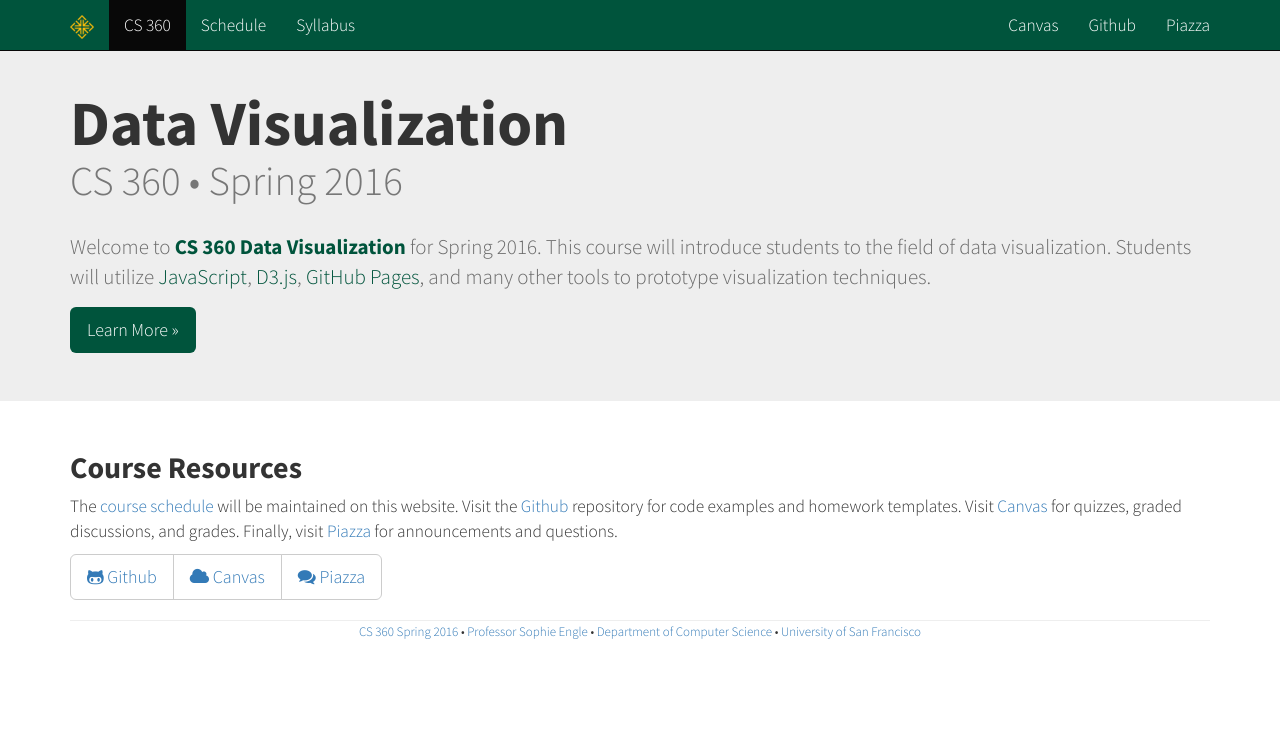
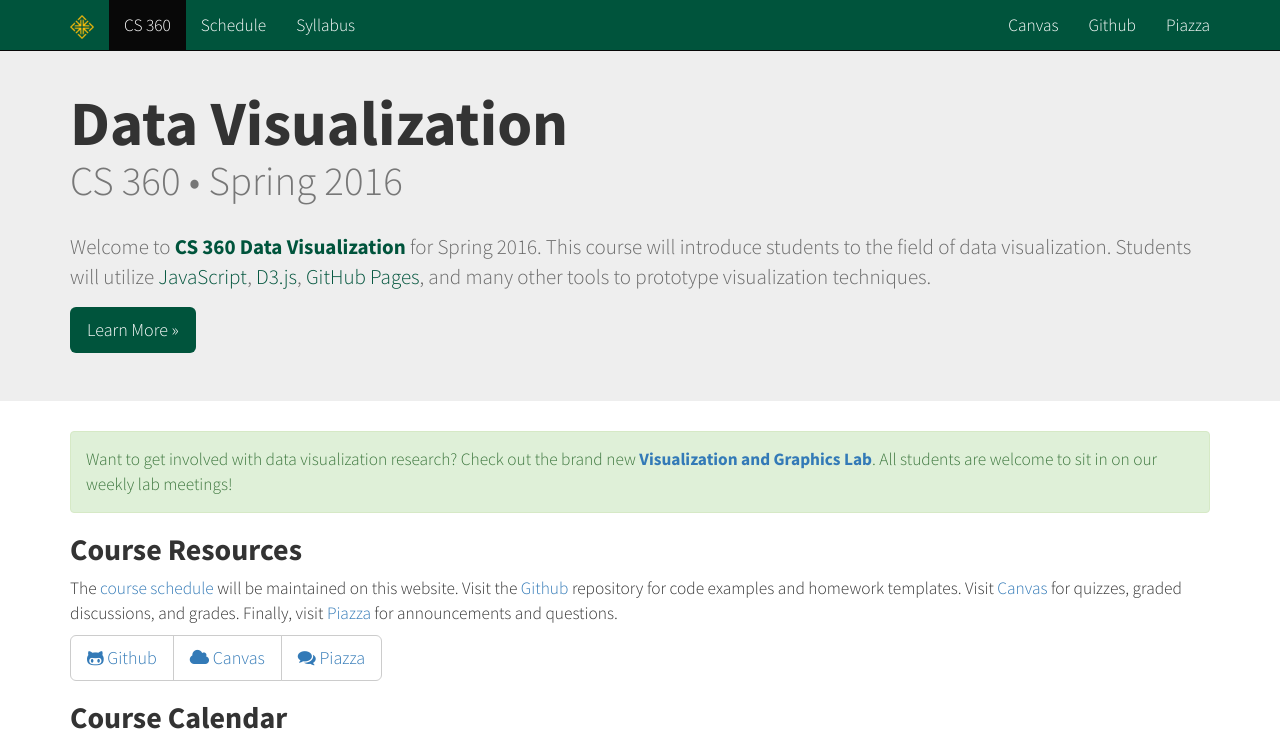
Before and after one commit to usf-cs360-2016/usf-cs360-2016.github.io, a Jekyll site: the page built from index.html, in a window 1280 px wide and 1400 px high. Shown: the top 744 px of the window. Built offline with Jekyll 4.4.1, drawn with Linux system fonts in a browser that asks for light colours; nearby versions of some CDN libraries; some of the changed text lies outside the part shown; grey boxes are pictures that could not be loaded.

Commit message:
Adding course calendar.

```diff
--- a/index.html
+++ b/index.html
@@ -2,6 +2,8 @@
 layout: landing
 title: Home
 ---
+
+<p class="alert alert-success">Want to get involved with data visualization research? Check out the brand new <strong><a href="http://vgl.cs.usfca.edu/">Visualization and Graphics Lab</a></strong>. All students are welcome to sit in on our weekly lab meetings!</p>
 
 <h2>Course Resources</h2>
 
@@ -30,3 +32,9 @@
     <a href="{{ site.piazza }}">Piazza</a>
   </button>
 </div>
+
+<h2>Course Calendar</h2>
+
+<iframe src="https://calendar.google.com/calendar/embed?showTitle=0&amp;showNav=0&amp;showDate=0&amp;showPrint=0&amp;showTabs=0&amp;showCalendars=0&amp;height=600&amp;wkst=1&amp;bgcolor=%23FFFFFF&amp;src=cs.usfca.edu_3gh6b2i2l34rsh6mbcos8qrapg%40group.calendar.google.com&amp;color=%23333333&amp;src=874ippq2cu1tdicv5ue5o1eu4444cnli%40import.calendar.google.com&amp;color=%23125A12&amp;src=en.usa%23holiday%40group.v.calendar.google.com&amp;color=%23333333&amp;src=cs.usfca.edu_tp0ff9slj7vauhfvv9nhb62dpc%40group.calendar.google.com&amp;color=%23e1d6ff&amp;ctz=America%2FLos_Angeles" style="border-width:0" width="100%" height="600" frameborder="0" scrolling="no"></iframe>
+
+<p>See the <a href="{{ site.github.url }}/schedule.html">Course Schedule</a> for details.</p>
```
